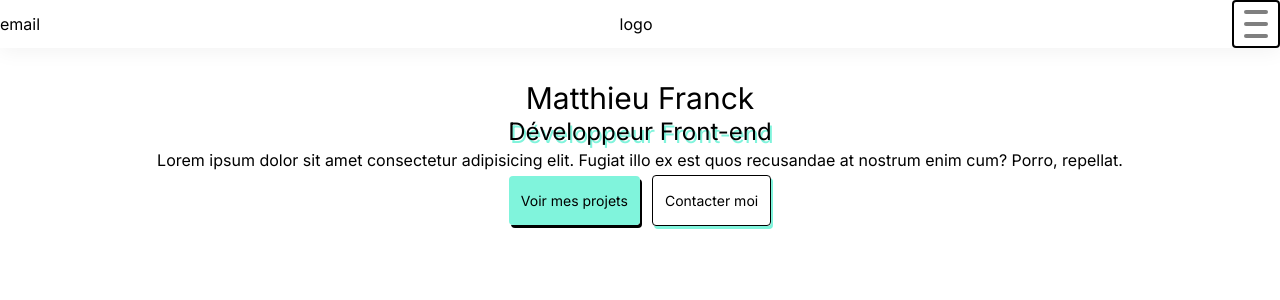
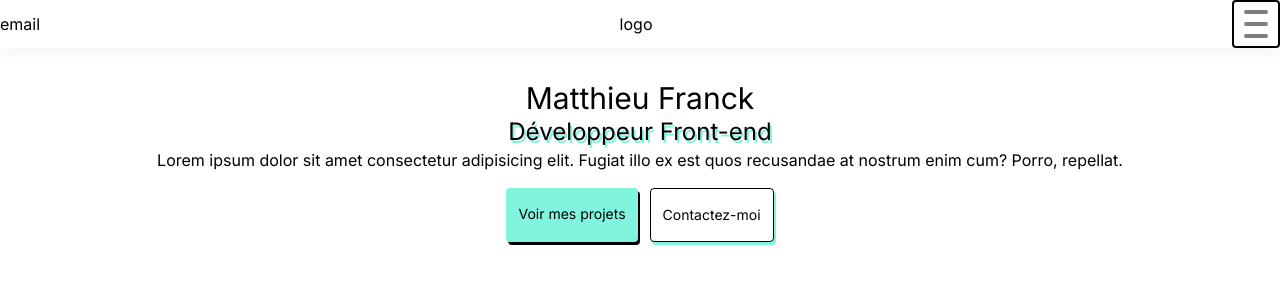
Before and after one commit to Matt-Fr/portfolio_v2, a Next.js app: page / in a window 1280 px wide. Shown: the top 300 px of the page. Built offline with nearby package versions, Linux system fonts and the light colour scheme.

Commit message:
added anim btns

```diff
--- a/app/components/section/SectionPresentation.tsx
+++ b/app/components/section/SectionPresentation.tsx
@@ -13,18 +13,18 @@ const SectionPresentation = () => {
           Lorem ipsum dolor sit amet consectetur adipisicing elit. Fugiat illo
           ex est quos recusandae at nostrum enim cum? Porro, repellat.
         </p>
-        <div className=" my-4">
+        <div className=" my-4 flex">
           <Link
             href="/"
-            className=" text-sm py-4 px-3 bg-primary shadow-black rounded mr-3"
+            className=" text-sm py-4 px-3 bg-primary shadow-black rounded mr-3  ease-out duration-300 hover:translate-x-1 hover:translate-y-1 hover:shadow-none"
           >
             Voir mes projets
           </Link>
           <Link
             href="/"
-            className=" text-sm py-4 px-3 bg-white shadow-primary border rounded"
+            className=" text-sm py-4 px-3 bg-white shadow-primary border rounded ease-out duration-300 hover:translate-x-1 hover:translate-y-1 hover:shadow-none"
           >
-            Contacter moi
+            Contactez-moi
           </Link>
         </div>
       </div>
```
